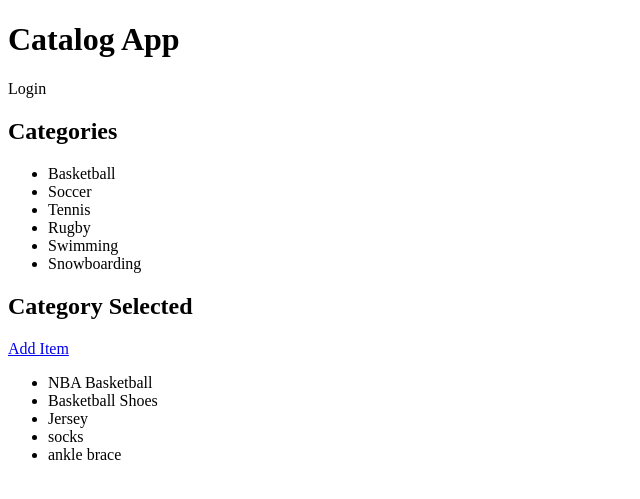
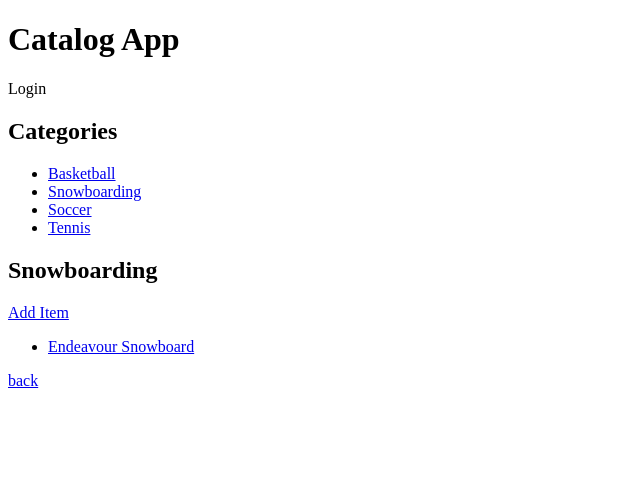
Before and after one commit to jeff-v-h/catalog-app, a Flask app: page /catalog/snowboarding/items/ in a window 1280 px wide. Shown: the top 499 px of the page, without its empty margins (0-640 px from the left). Run offline with Flask 2, Linux system fonts and the light colour scheme.

Commit message:
Create working categoryList page

```diff
--- a/app.py
+++ b/app.py
@@ -15,13 +15,14 @@
 # Routes/pages
 # Main page showing the list of categories and latest items (add item button if logged in)
 @app.route('/', methods=['GET', 'POST'])
+@app.route('/catalog/', methods=['GET', 'POST'])
 def catalog():
-	categories = session.query(Item).group_by(Item.category).all()
+	items_grouped_by_category = session.query(Item).group_by(Item.category).all()
 	items = session.query(Item).all()
 	if request.method == 'POST':
 		return jsonify(items = [i.serialize for i in items])
 	else:
-		return render_template('catalog.html', categories=categories, items=items)
+		return render_template('catalog.html', items_grouped_by_category=items_grouped_by_category, items=items)
 
 # Page for adding an item (must be logged in)
 @app.route('/catalog/new/', methods=['GET', 'POST'])
@@ -37,7 +38,9 @@
 # Page for viewing all items within a category
 @app.route('/catalog/<string:category>/items/', methods=['GET'])
 def categoryList(category):
-	return render_template('categorylist.html')
+	items_grouped_by_category = session.query(Item).group_by(Item.category).all()
+	items_for_category = session.query(Item).filter_by(category = category).all()
+	return render_template('categorylist.html', items_grouped_by_category=items_grouped_by_category, category=category, items=items_for_category)
 
 # Page for viewing a specific item (with edit and delete items if logged in)
 @app.route('/catalog/<string:category>/<string:item>/', methods=['GET'])
--- a/templates/catalog.html
+++ b/templates/catalog.html
@@ -5,15 +5,15 @@
 		<div>
 			<h2>Categories</h2>
 			<ul>
-				{% for c in categories %}
-				<li><a href="#">{{c.category.title()}}</a></li>
+				{% for i in items_grouped_by_category %}
+				<li><a href="{{url_for('categoryList', category=i.category)}}">{{i.category.title()}}</a></li>
 				{% endfor %}
 			</ul>
 		</div>
 		<div>
 			<div>
 				<h2>Latest Items</h2>
-				<div><a href="#">Add Item</a></div>
+				<div><a href="{{url_for('newItem')}}">Add Item</a></div>
 			</div>
 			<div>
 				<ul>
--- a/templates/categorylist.html
+++ b/templates/categorylist.html
@@ -5,28 +5,26 @@
 		<div>
 			<h2>Categories</h2>
 			<ul>
-				<li>Basketball</li>
-				<li>Soccer</li>
-				<li>Tennis</li>
-				<li>Rugby</li>
-				<li>Swimming</li>
-				<li>Snowboarding</li>
+				{% for i in items_grouped_by_category %}
+				<li><a href="categoryList, category=i.category">{{i.category.title()}}</a></li>
+				{% endfor %}
 			</ul>
 		</div>
 		<div>
 			<div>
-				<h2>Category Selected</h2>
-				<div><a href="#">Add Item</a></div>
+				<h2>{{category.title()}}</h2>
+				<div><a href="{{url_for('newItem')}}">Add Item</a></div>
 			</div>
 			<div>
 				<ul>
-					<li>NBA Basketball</li>
-					<li>Basketball Shoes</li>
-					<li>Jersey</li>
-					<li>socks</li>
-					<li>ankle brace</li>
+					{% for i in items %}
+					<li><a href="{{url_for('itemInfo', category=i.category, item=i)}}">{{i.name.title()}}</a></li>
+					{% endfor %}
 				</ul>
 			</div>
 		</div>
+		<div>
+			<div><a href="{{url_for('catalog')}}">back</a></div>
+		</div>
 	</div>
 {% endblock %}
--- a/templates/iteminfo.html
+++ b/templates/iteminfo.html
@@ -10,5 +10,8 @@
 			<div><a href="#">Edit</a></div>
 			<div><a href="#">Delete</a></div>
 		</div>
+		<div>
+			<div><a href="{{url_for('catalog')}}">back</a></div>
+		</div>
 	</div>
 {% endblock %}
--- a/templates/newitem.html
+++ b/templates/newitem.html
@@ -28,7 +28,7 @@
 			</div>
 		</form>
 		<div>
-			<div><a href="#">cancel</a></div>
+			<div><a href="{{url_for('catalog')}}">cancel</a></div>
 		</div>
 	</div>
 {% endblock %}
```
